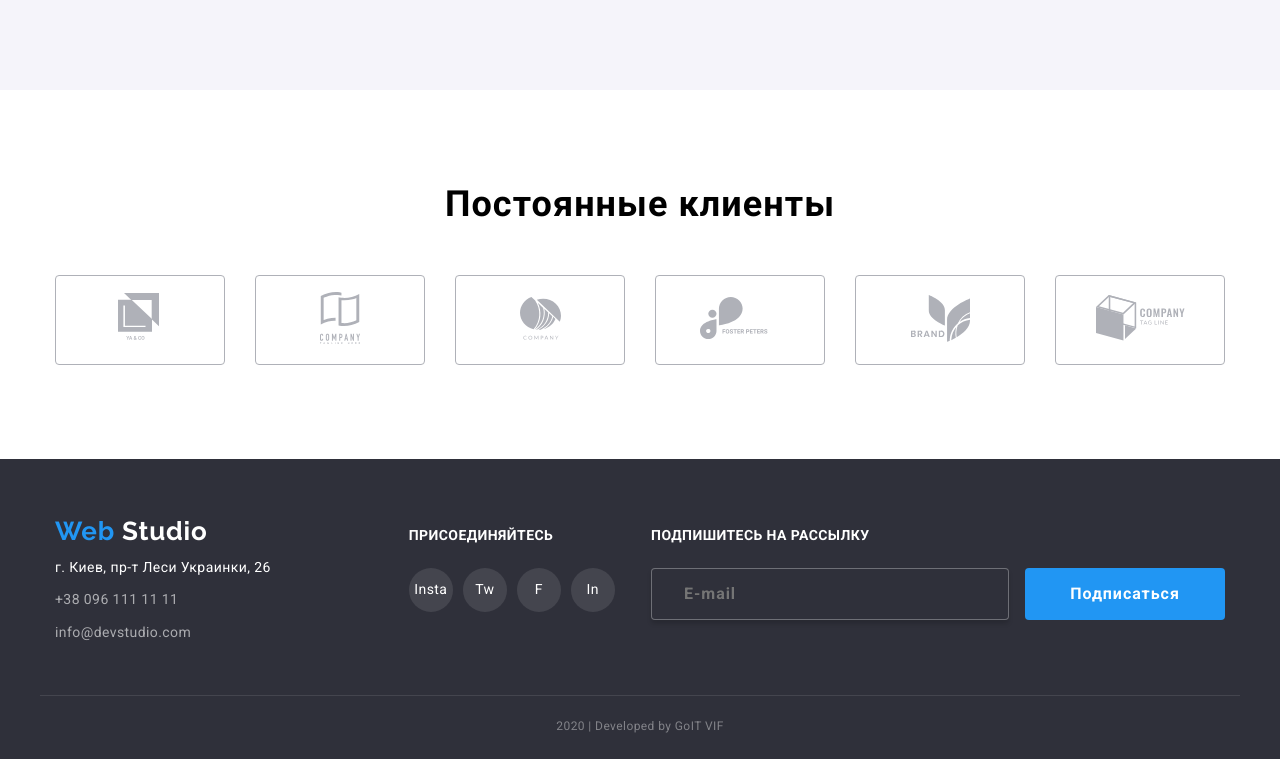
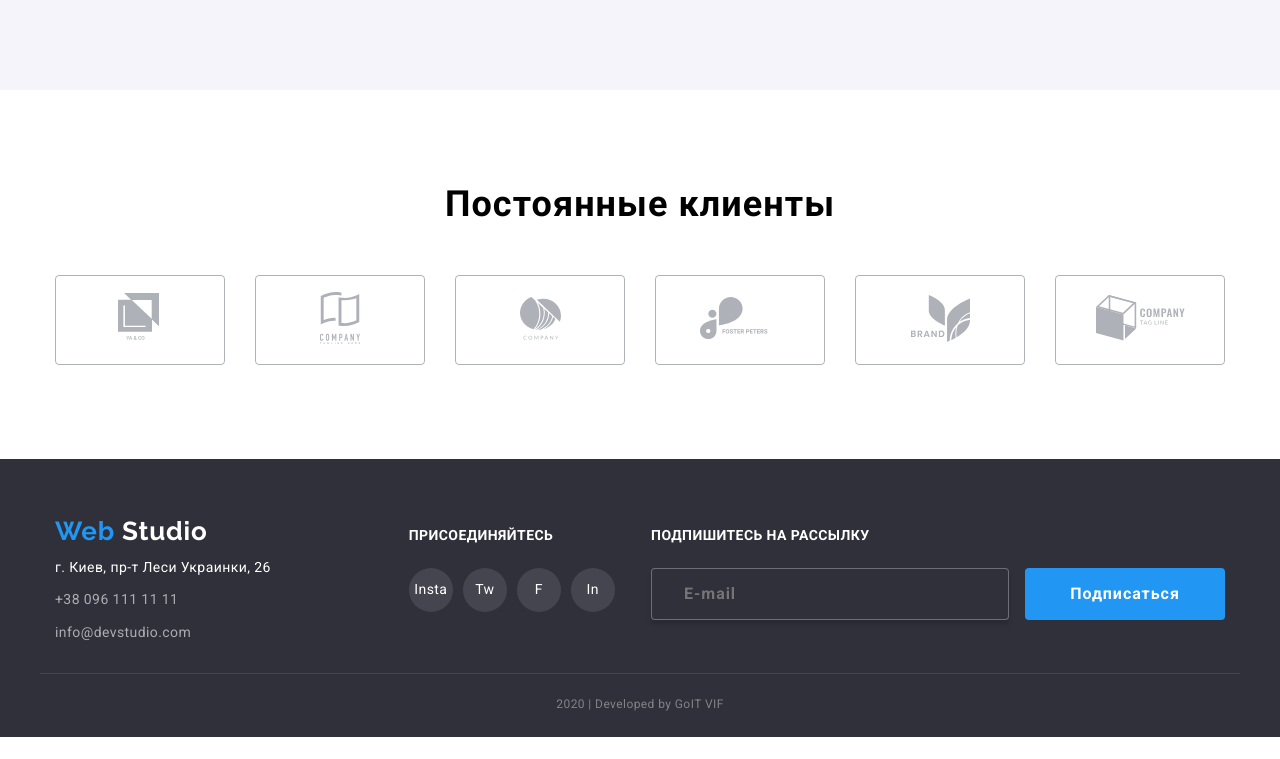
Before and after one commit to Victoria-Fedkova/goit-markup-hw, a plain HTML site: page index.html in a window 1280 px wide. Shown: the part 1848-2607 px from the top of the page. After the commit the page ends 2585 px from the top, so only its background shows below. Drawn offline with nearby package versions, Linux system fonts and the light colour scheme.

Commit message:
футтер

```diff
--- a/css/portfolio.css
+++ b/css/portfolio.css
@@ -315,7 +315,7 @@ img {
 }
 
 .main-footer {
-    padding-bottom: 50px;
+    padding-bottom: 28px;
     margin-bottom: 18px;
     display: flex;
     align-items: baseline;
--- a/css/style.css
+++ b/css/style.css
@@ -458,7 +458,7 @@ img {
 }
 
 .main-footer {
-    padding-bottom: 50px;
+    padding-bottom: 28px;
     margin-bottom: 18px;
     display: flex;
     align-items: baseline;
```
